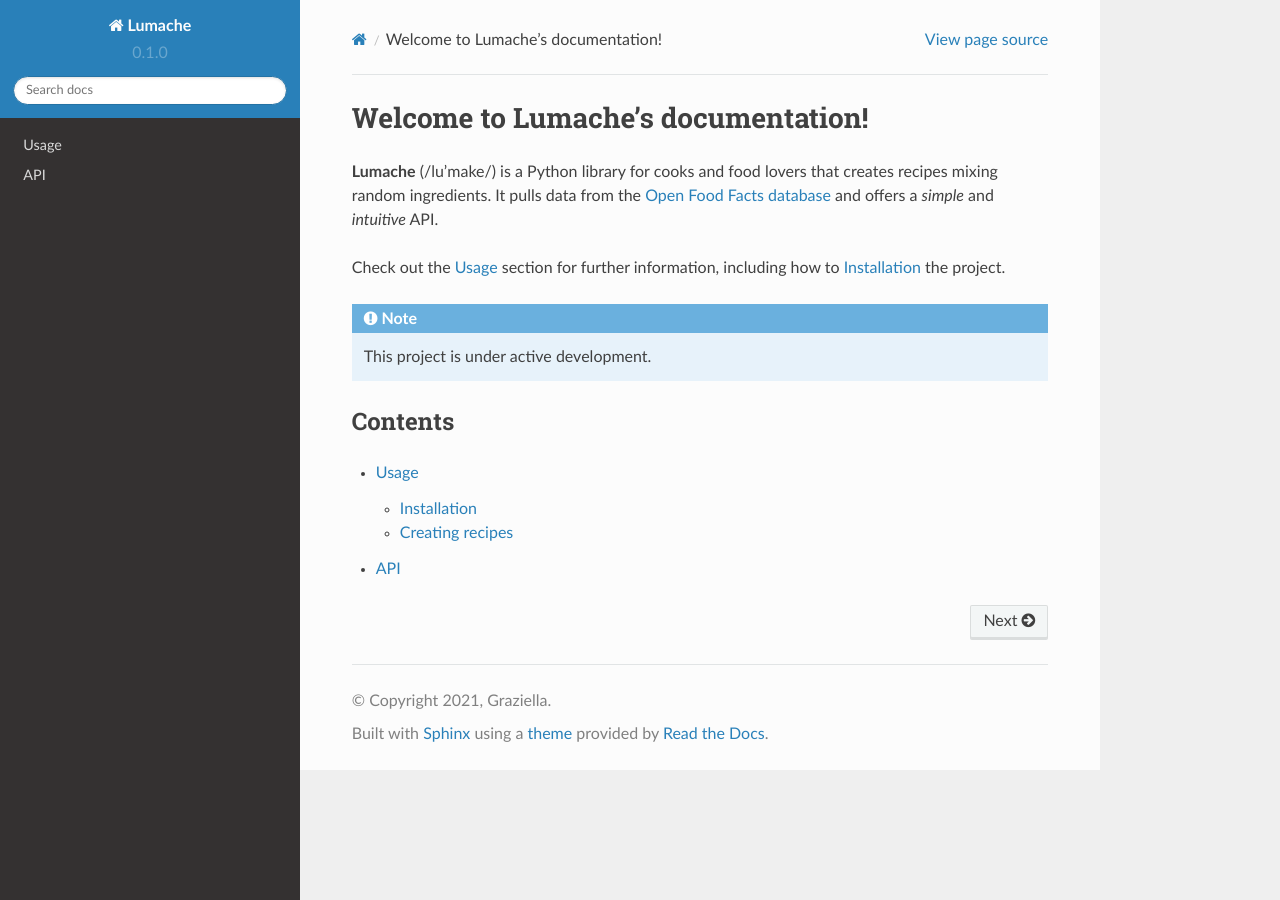
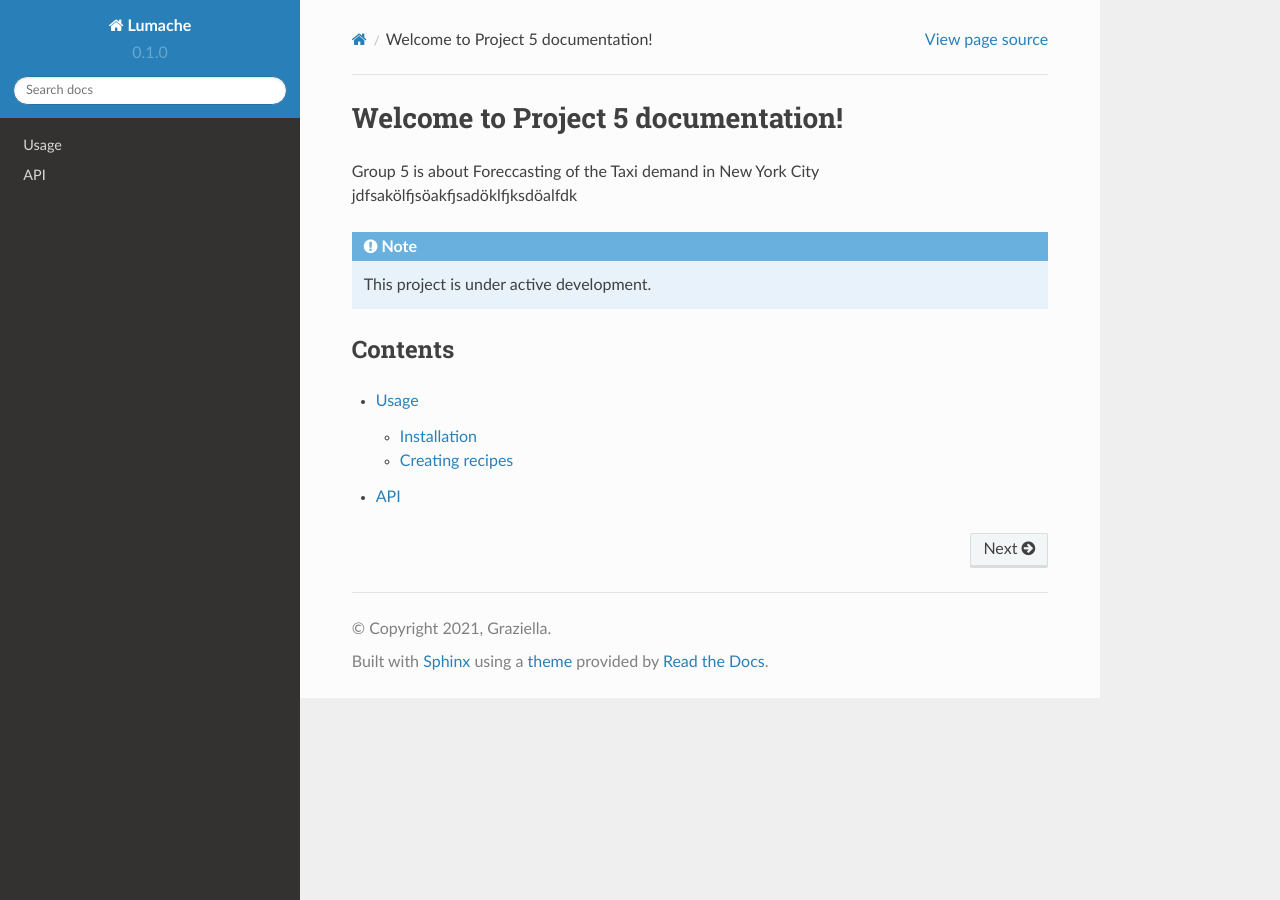
Before and after one commit to Hakan1998/PS-Group-5, a Sphinx documentation site: the page built from docs/source/index.rst, in a window 1280 px wide. Built offline with Sphinx 7.4.7 and the Read the Docs theme 2.0.0, drawn with Linux system fonts in a browser that asks for light colours.

Commit message:
Update index.rst

```diff
--- a/docs/source/index.rst
+++ b/docs/source/index.rst
@@ -1,13 +1,7 @@
-Welcome to Lumache's documentation!
+Welcome to Project 5 documentation!
 ===================================
 
-**Lumache** (/lu'make/) is a Python library for cooks and food lovers
-that creates recipes mixing random ingredients.
-It pulls data from the `Open Food Facts database <https://world.openfoodfacts.org/>`_
-and offers a *simple* and *intuitive* API.
-
-Check out the :doc:`usage` section for further information, including
-how to :ref:`installation` the project.
+Group 5 is about Foreccasting of the Taxi demand in New York City jdfsakölfjsöakfjsadöklfjksdöalfdk
 
 .. note::
 
```
